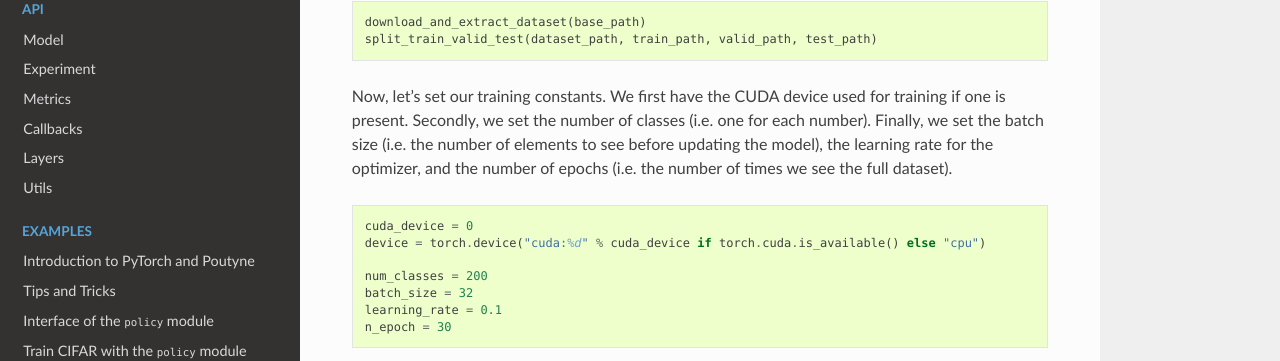
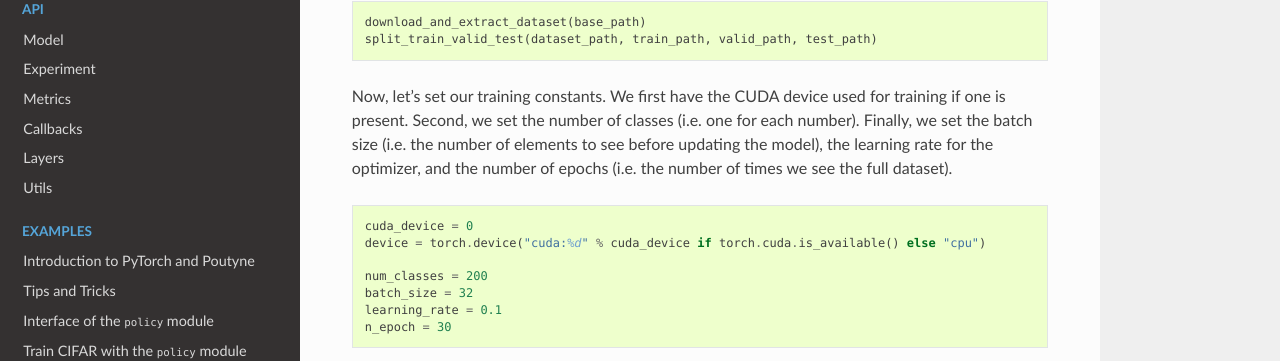
Before and after one commit to GRAAL-Research/poutyne, a Sphinx documentation site: the page built from docs/source/examples/transfert_learning.rst, in a window 1280 px wide and 900 px high, scrolled down 1548 px. Shown: the part 171-532 px from the top of the window. Built offline with Sphinx 7.4.7 and the Read the Docs theme 2.0.0, drawn with Linux system fonts in a browser that asks for light colours; the version number could not be read and is left out.

Commit message:
secondly

```diff
--- a/docs/source/examples/tips_and_tricks.rst
+++ b/docs/source/examples/tips_and_tricks.rst
@@ -49,7 +49,7 @@ This task consists of detecting, by tagging, the different parts of an address s
 
 Since addresses are written in a predetermined sequence, RNN is the best way to crack this problem. For our architecture, we will use two components, an RNN and a fully-connected layer.
 
-Now, let's set our training constants. We first have the CUDA device used for training if one is present. Secondly, we set the batch size (i.e. the number of elements to see before updating the model) and the learning rate for the optimizer.
+Now, let's set our training constants. We first have the CUDA device used for training if one is present. Second, we set the batch size (i.e. the number of elements to see before updating the model) and the learning rate for the optimizer.
 
 .. code-block:: python
 
--- a/docs/source/examples/transfert_learning.rst
+++ b/docs/source/examples/transfert_learning.rst
@@ -97,7 +97,7 @@ We do the split train/valid/test.
     split_train_valid_test(dataset_path, train_path, valid_path, test_path)
 
 
-Now, let's set our training constants. We first have the CUDA device used for training if one is present. Secondly, we set the number of classes (i.e. one for each number). Finally, we set the batch size (i.e. the number of elements to see before updating the model), the learning rate for the optimizer, and the number of epochs (i.e. the number of times we see the full dataset).
+Now, let's set our training constants. We first have the CUDA device used for training if one is present. Second, we set the number of classes (i.e. one for each number). Finally, we set the batch size (i.e. the number of elements to see before updating the model), the learning rate for the optimizer, and the number of epochs (i.e. the number of times we see the full dataset).
 
 .. code-block:: python
 
```
Also changed, not shown: 4 other files.
